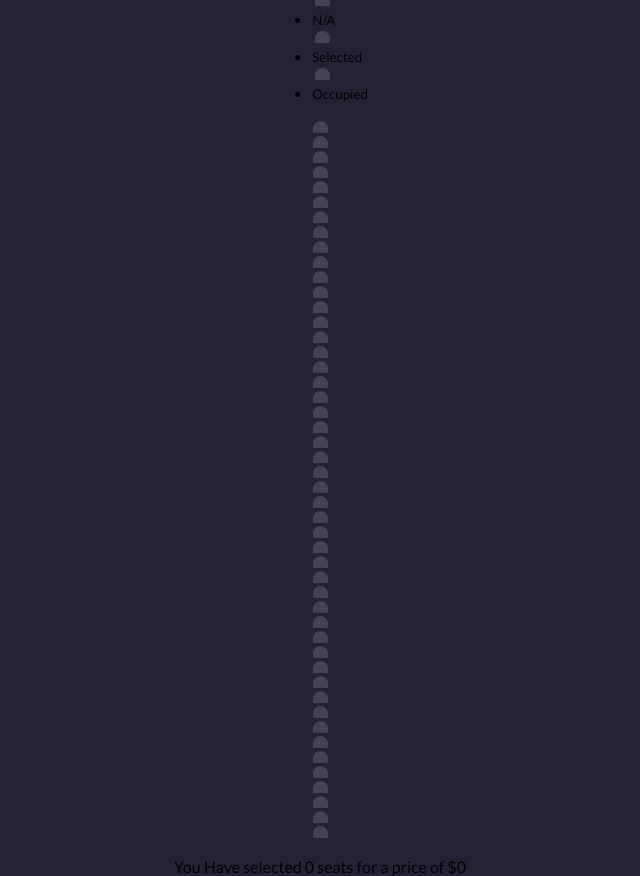
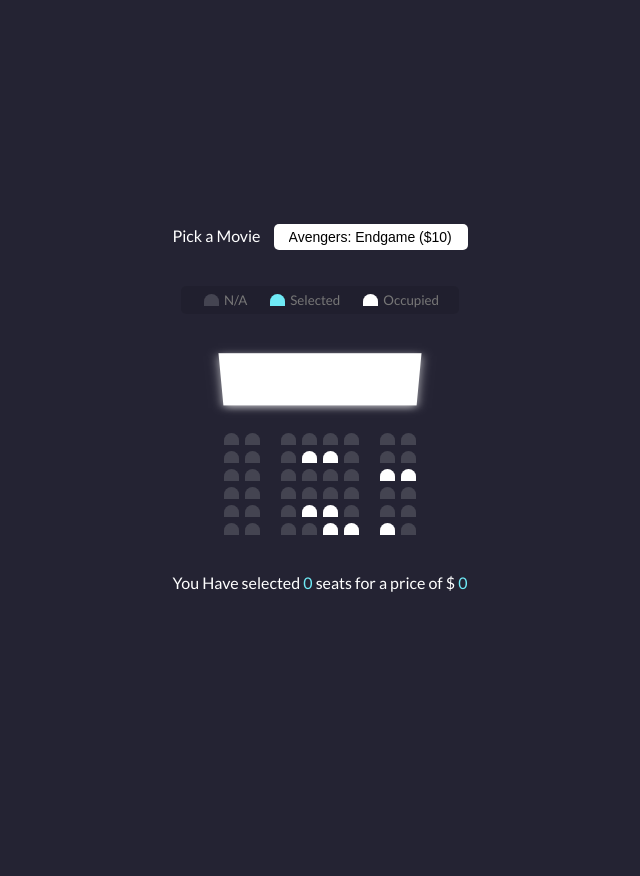
Before and after one commit to emman-martinez/Movie_Seat_Booking, a website built with webpack: page src/index.html in a window 1280 px wide. Shown: the whole page, without its empty margins (320-960 px from the left). After the commit the page ends 800 px from the top, so only its background shows below. Built offline with nearby package versions, Linux system fonts and the light colour scheme.

Commit message:
CSS del proyecto

```diff
--- a/src/index.css
+++ b/src/index.css
@@ -12,6 +12,7 @@ html {
 body {
   box-sizing: border-box;
   background-color: #242333;
+  color: white;
   font-family: 'Lato', sans-serif;
   display: flex;
   flex-direction: column;
--- a/src/scss/_custom.scss
+++ b/src/scss/_custom.scss
@@ -14,6 +14,11 @@
     }
 }
 
+.container {
+    perspective: 1000px;
+    margin-bottom: 30px;
+}
+
 .seat {
     background-color: #444451;
     height: 12px;
@@ -21,4 +26,69 @@
     margin: 3px;
     border-top-left-radius: 10px;
     border-top-right-radius: 10px;
+    &:not(.occupied):hover {
+        cursor: pointer;
+        transform: scale(1.2);
+    }
 }
+
+.showcase {
+    background: rgba(0,0,0,0.1);
+    padding: 5px 10px; // TB, LR
+    border-radius: 5px;
+    color: #777;
+    list-style-type: none;
+    display: flex;
+    justify-content: space-between;
+    li {
+        display: flex;
+        align-items: center;
+        justify-content: center;
+        margin: 0 10px;
+        small {
+            margin-left: 2px;
+        }
+    }
+    .seat {
+        &:not(.occupied):hover {
+            cursor: default;
+            transform: scale(1);
+        }
+    }
+}
+
+.screen {
+    background-color: #FFFFFF;
+    height: 70px;
+    width: 100%;
+    margin: 15px 0;
+    transform: rotateX(-45deg);
+    box-shadow: 0 3px 10px rgba(255, 255, 255, 0.7);
+}
+
+.row {
+    display: flex;
+}
+
+.seat.selected {
+    background-color: #6FEAF6;
+}
+
+.seat.occupied {
+    background-color: #FFFFFF;
+}
+
+.seat:nth-of-type(2) {
+    margin-right: 18px;
+}
+
+.seat:nth-last-of-type(2) {
+    margin-left: 18px;
+}
+
+p.text {
+    margin: 5px 0;
+    span {
+        color: #6FEAF6;
+    }
+}
```
Also changed, not shown: src/index.html (+1 -1 lines), src/css/componentes.css.
